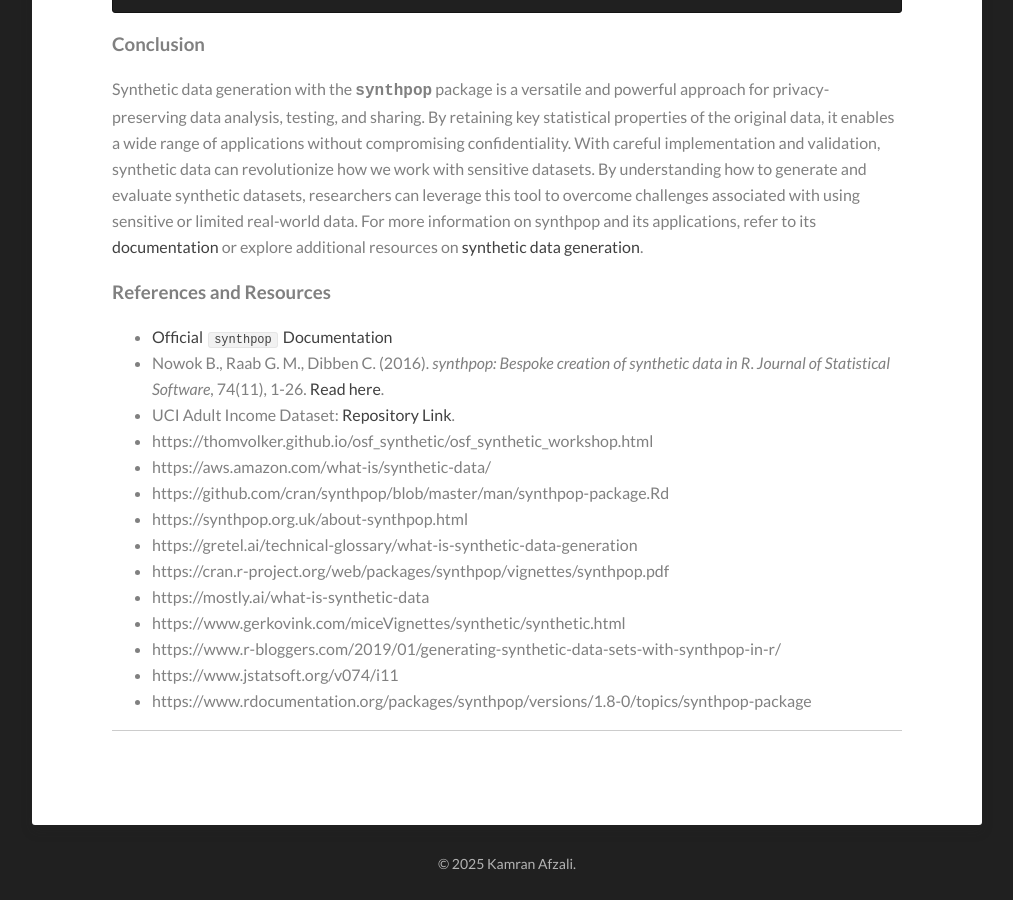
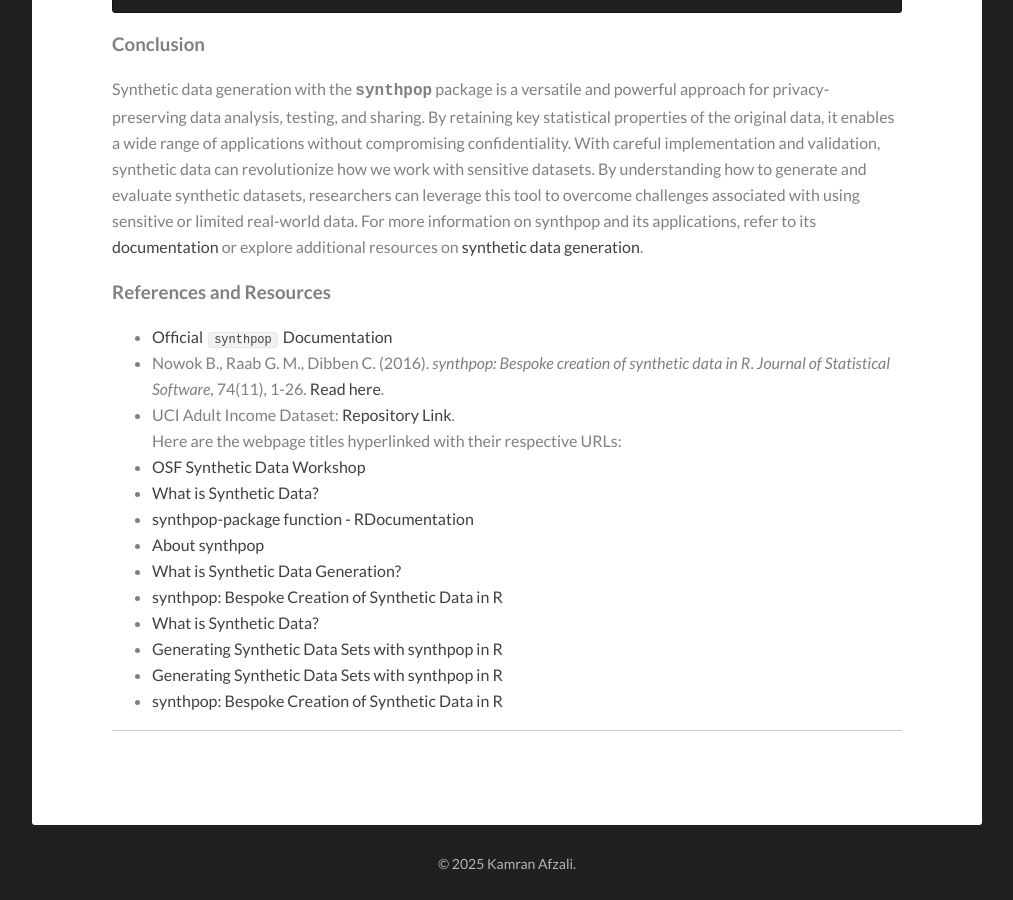
Before and after one commit to Kamran-Afzali/Kamran-Afzali.github.io, a Jekyll site: the page built from _posts/2025-07-25-synthpop.md, in a window 1280 px wide and 900 px high, scrolled down 3318 px. Shown: the whole window, without its empty margins (133-1146 px from the left). Built offline with Jekyll 4.4.1, drawn with Linux system fonts in a browser that asks for light colours; our own code applies the rules of GitHub Pages for plain Markdown files.

Commit message:
Update 2025-07-25-synthpop.md

```diff
--- a/_posts/2025-07-25-synthpop.md
+++ b/_posts/2025-07-25-synthpop.md
@@ -101,14 +101,14 @@
 - [Official `synthpop` Documentation](https://cran.r-project.org/web/packages/synthpop/synthpop.pdf)
 - Nowok B., Raab G. M., Dibben C. (2016). *synthpop: Bespoke creation of synthetic data in R*. *Journal of Statistical Software*, 74(11), 1-26. [Read here](https://www.jstatsoft.org/article/view/v074i11).
 - UCI Adult Income Dataset: [Repository Link](https://archive.ics.uci.edu/ml/datasets/adult).
-- https://thomvolker.github.io/osf_synthetic/osf_synthetic_workshop.html
-- https://aws.amazon.com/what-is/synthetic-data/
-- https://github.com/cran/synthpop/blob/master/man/synthpop-package.Rd
-- https://synthpop.org.uk/about-synthpop.html
-- https://gretel.ai/technical-glossary/what-is-synthetic-data-generation
-- https://cran.r-project.org/web/packages/synthpop/vignettes/synthpop.pdf
-- https://mostly.ai/what-is-synthetic-data
--  https://www.gerkovink.com/miceVignettes/synthetic/synthetic.html
--  https://www.r-bloggers.com/2019/01/generating-synthetic-data-sets-with-synthpop-in-r/
--  https://www.jstatsoft.org/v074/i11
-- https://www.rdocumentation.org/packages/synthpop/versions/1.8-0/topics/synthpop-package
+Here are the webpage titles hyperlinked with their respective URLs:
+- [OSF Synthetic Data Workshop](https://thomvolker.github.io/osf_synthetic/osf_synthetic_workshop.html)
+- [What is Synthetic Data?](https://aws.amazon.com/what-is/synthetic-data/)
+- [synthpop-package function - RDocumentation](https://www.rdocumentation.org/packages/synthpop/versions/1.8-0/topics/synthpop-package)
+- [About synthpop](https://synthpop.org.uk/about-synthpop.html)
+- [What is Synthetic Data Generation?](https://gretel.ai/technical-glossary/what-is-synthetic-data-generation)
+- [synthpop: Bespoke Creation of Synthetic Data in R](https://cran.r-project.org/web/packages/synthpop/vignettes/synthpop.pdf)
+- [What is Synthetic Data?](https://mostly.ai/what-is-synthetic-data)
+- [Generating Synthetic Data Sets with synthpop in R](https://www.gerkovink.com/miceVignettes/synthetic/synthetic.html)
+- [Generating Synthetic Data Sets with synthpop in R](https://www.r-bloggers.com/2019/01/generating-synthetic-data-sets-with-synthpop-in-r/)
+- [synthpop: Bespoke Creation of Synthetic Data in R](https://www.jstatsoft.org/v074/i11)
```
